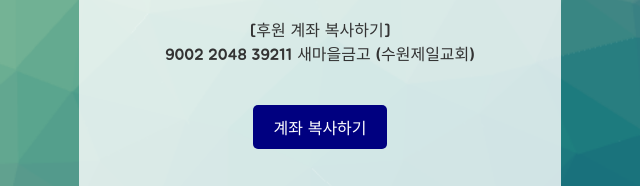
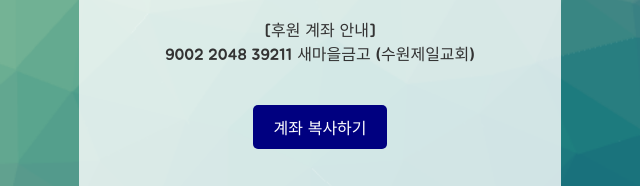
Before and after one commit to yoonjuyoung/2024_Indonesia, a plain HTML site: page index.html in a window 1280 px wide. Shown: the part 297-483 px from the top of the page, 320-960 px from the left. Drawn offline with Linux system fonts and the light colour scheme; a web font is replaced by a local one.

Commit message:
Update index.html

```diff
--- a/index.html
+++ b/index.html
@@ -109,7 +109,7 @@
         인도네시아 땅에 복음이 전해질 수 있도록<br />후원해주셔서 감사합니다.
       </div>
       <div class="account">
-        [후원 계좌 복사하기]<br />9002 2048 39211 새마을금고 (수원제일교회)
+        [후원 계좌 안내]<br />9002 2048 39211 새마을금고 (수원제일교회)
       </div>
       <button class="button" onclick="copyAccount()">계좌 복사하기</button>
       <div class="info">
```
